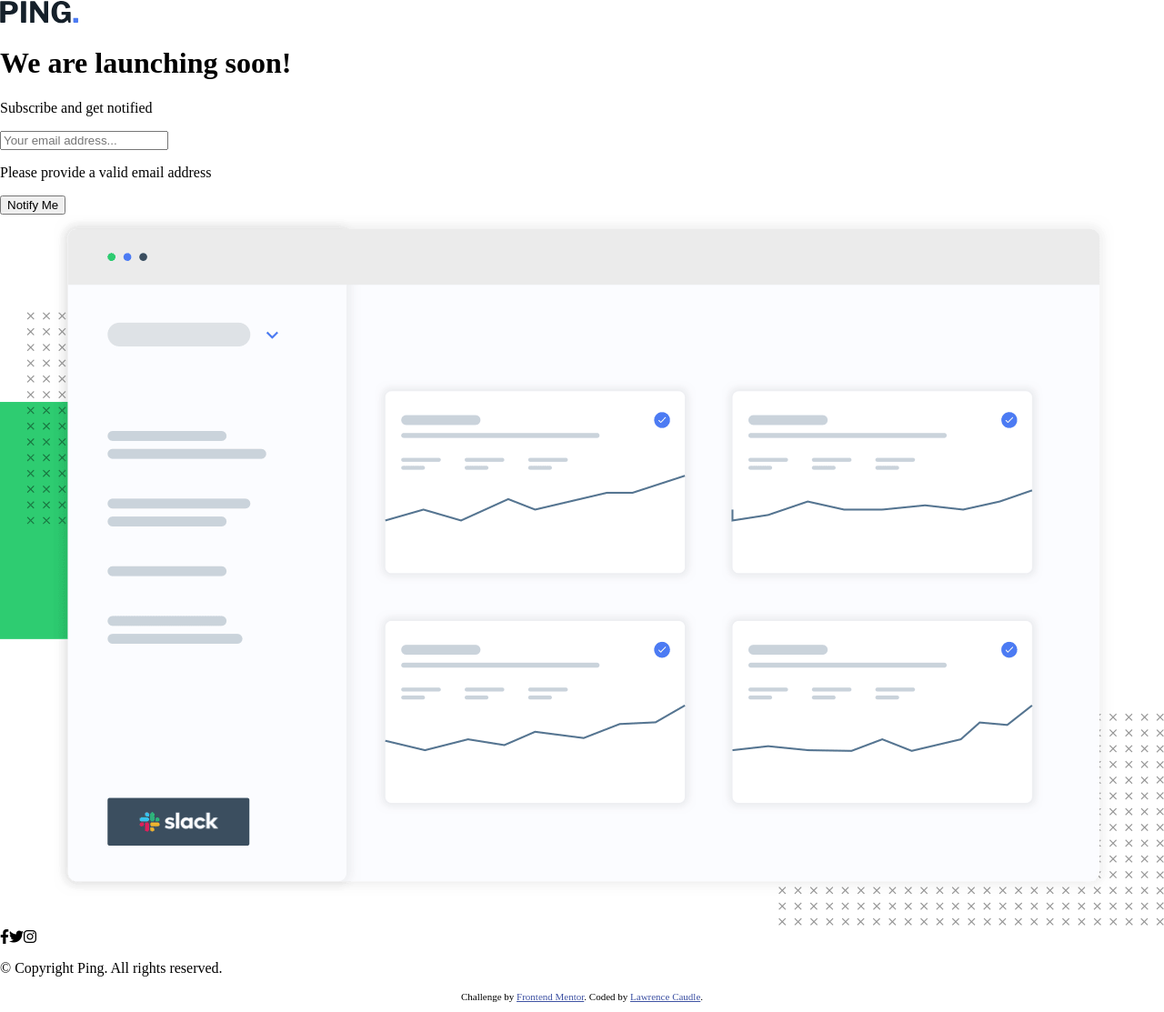
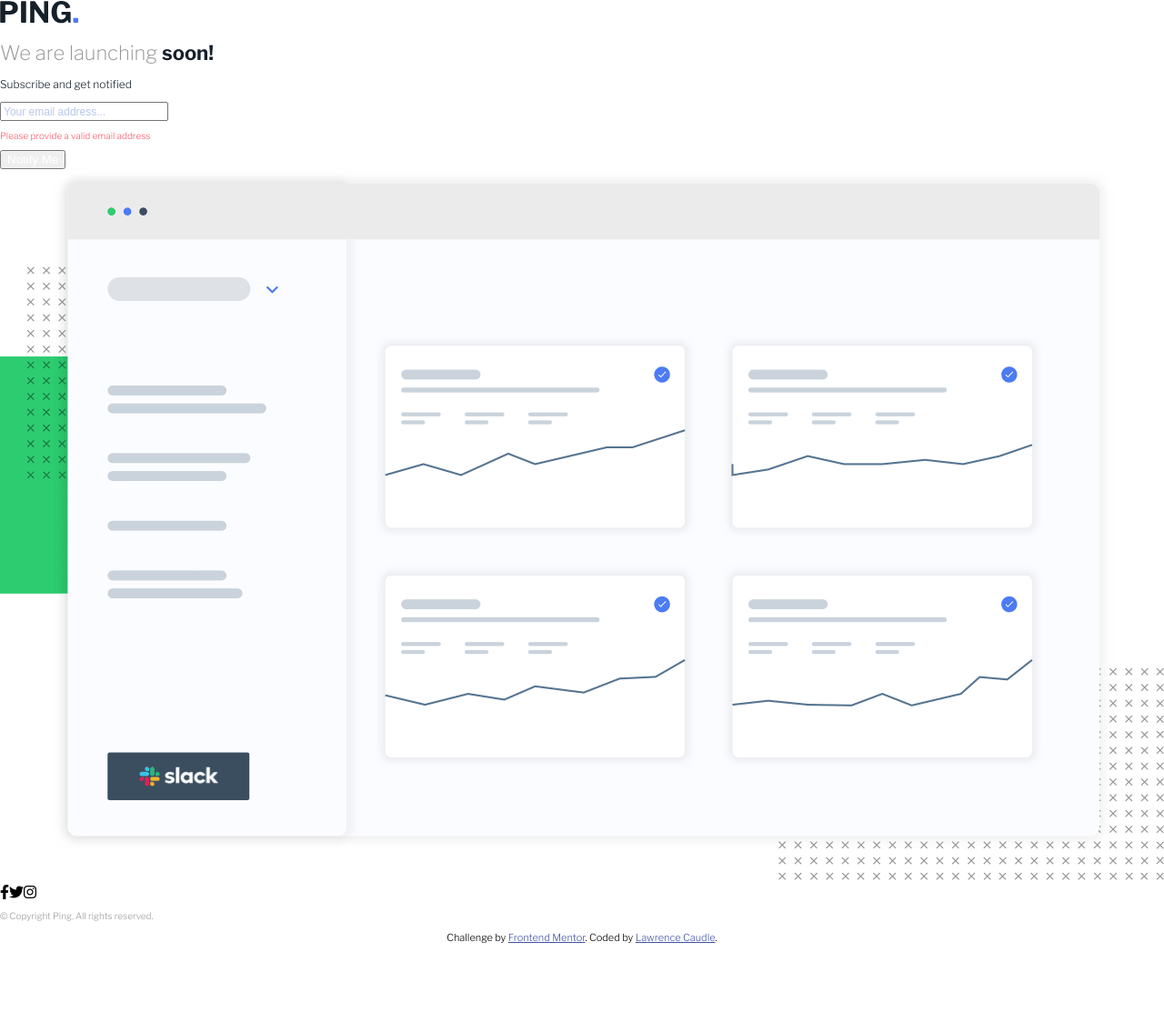
Before and after one commit to ltc870/pingsinglecolumncomingsoon, a React (Vite) app: page / in a window 1280 px wide. Shown: the whole page at 91% size. After the commit the page ends 1049 px from the top, so only its background shows below. Built offline with nearby package versions, Linux system fonts and the light colour scheme.

Commit message:
added typography styles

```diff
--- a/src/css/styles.css
+++ b/src/css/styles.css
@@ -11,6 +11,46 @@ html {
 body {
   margin: 0;
   padding: 0;
+  font-family: "Libre Franklin", sans-serif
+}
+
+/* TYPOGRAPHY */
+
+.main-title {
+  font-weight: 200;
+  font-size: 1.375rem;
+  color: #969696;
+}
+
+.main-title-accent {
+  font-weight: 700;
+  color: #15202A;
+}
+
+.main-text {
+  font-weight: 300;
+  font-size: .75rem;
+  color: #15202A;
+}
+
+.main-input::placeholder {
+  color: #B8C7ED;
+  font-size: .75rem;
+}
+
+.main-error-msg {
+  color: #FF5466;
+  font-size: 0.625rem;
+}
+
+.main-button {
+  color: #FFFFFF;
+}
+
+.copyright {
+  font-size: 0.625rem;
+  font-weight: 300;
+  color: #9B9B9B;
 }
 
 .attribution {
```
